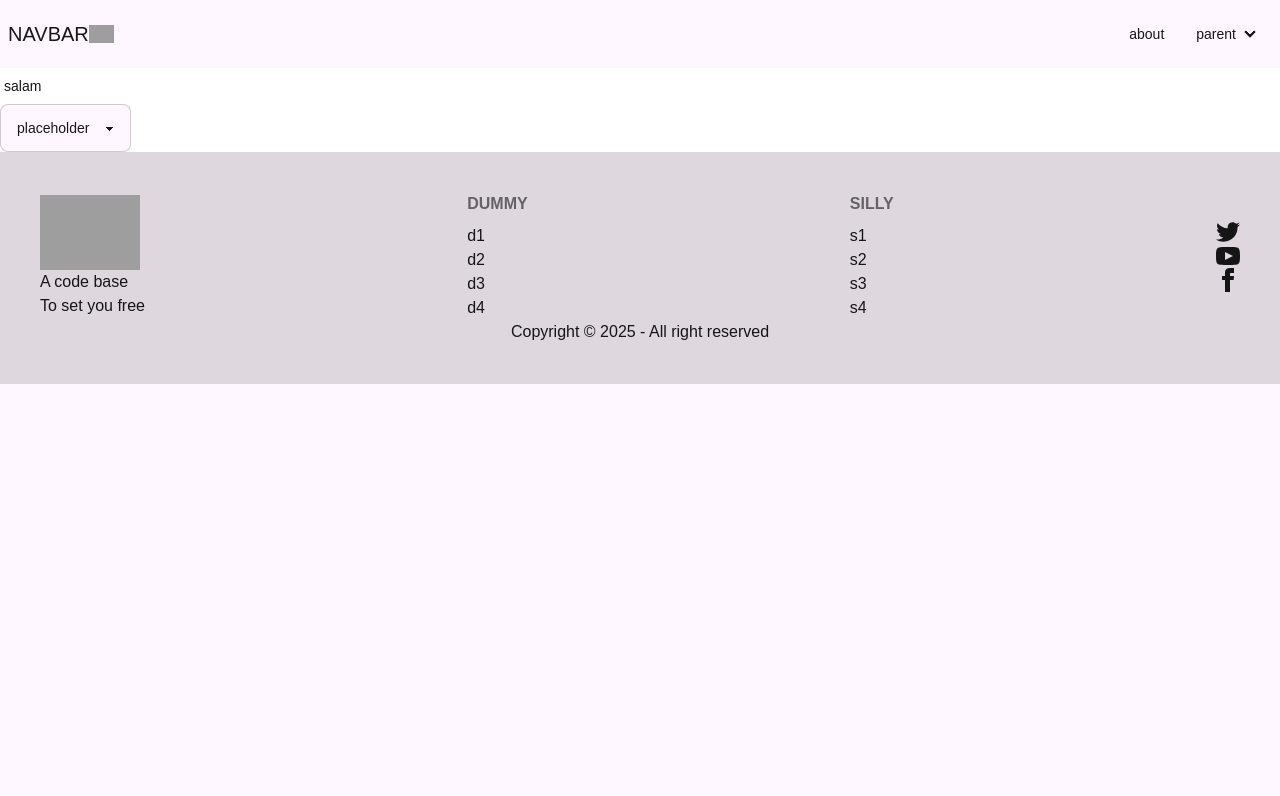
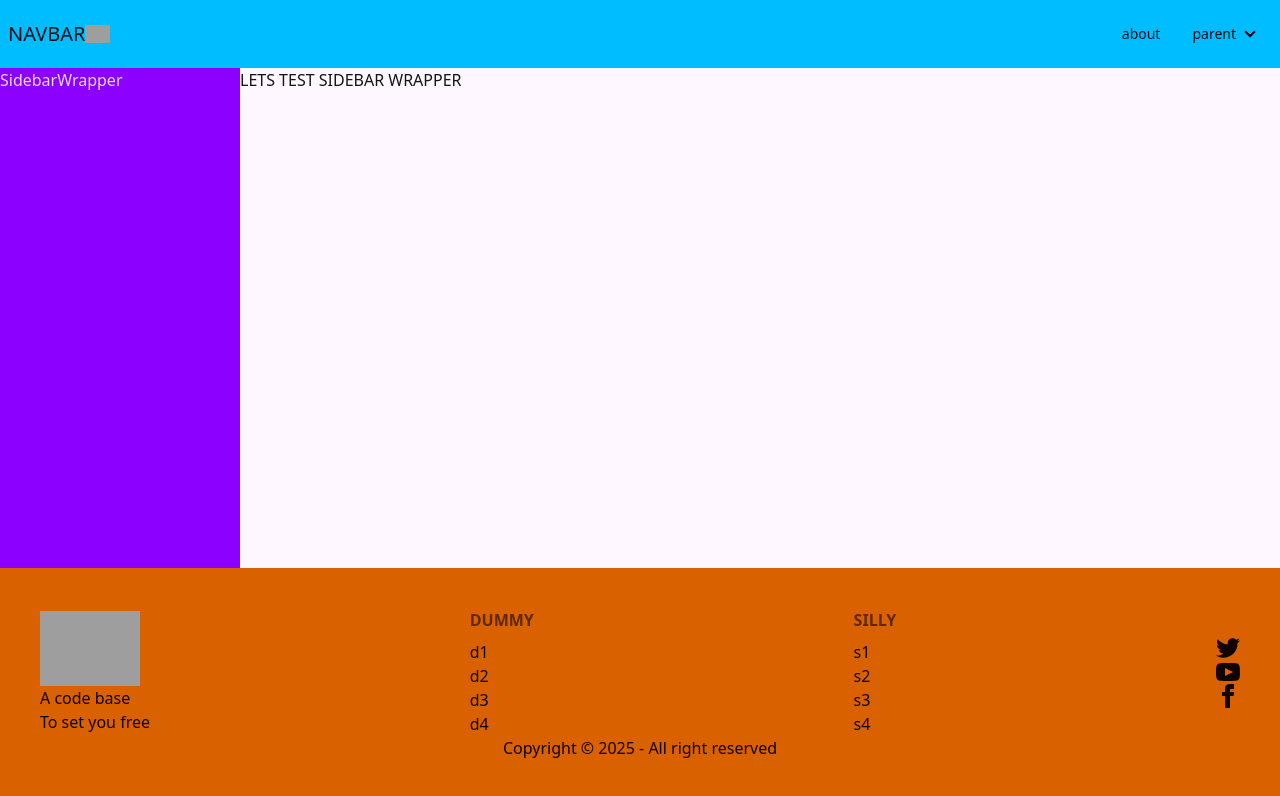
Before and after one commit to arsamhb/mother-react-repo, a Next.js app: page / in a window 1280 px wide. Shown: the top 796 px of the page. Built offline with nearby package versions, Linux system fonts and the light colour scheme; grey boxes are pictures that could not be loaded.

Commit message:
feat: SidebarWrapper component added

```diff
--- a/package.json
+++ b/package.json
@@ -14,7 +14,8 @@
     "axios": "^1.7.9",
     "next": "15.1.3",
     "react": "^19.0.0",
-    "react-dom": "^19.0.0"
+    "react-dom": "^19.0.0",
+    "react-toastify": "^11.0.2"
   },
   "devDependencies": {
     "@eslint/eslintrc": "^3",
--- a/src/app/dummy/page.tsx
+++ b/src/app/dummy/page.tsx
@@ -1,6 +1,12 @@
+import { useGetDummy } from "@/features/dummy/api/dummy.api";
+import { useEffect } from "react";
+import { toast } from "react-toastify";
+
 type Props = {};
 
 const About = (props: Props) => {
+  const { data, isError, error } = useGetDummy();
+
   return <div>A NEW ROUTE</div>;
 };
 
--- a/src/app/layout.tsx
+++ b/src/app/layout.tsx
@@ -3,6 +3,7 @@ import type { Metadata } from "next";
 import "@/globals.css";
 import Navbar from "@/shared/component/layout/Navbar";
 import Footer from "@/shared/component/layout/Footer";
+import SidebarWrapper from "@/shared/component/layout/SidebarWrapper";
 
 export const metadata: Metadata = {
   title: "Create Next App",
@@ -24,7 +25,6 @@ export default function RootLayout({
     // ADD THIS CLASS TO HTML ELEMENT FOR ADDING THE FONT className={customFont.className}
     <html lang="en">
       <body>
-        <main>
         <Navbar
           title="NAVBAR"
           items={[
@@ -35,7 +35,10 @@ export default function RootLayout({
             },
           ]}
         />
+        <main>
+          <SidebarWrapper />
           {children}
+        </main>
         <Footer
           linkGroups={[
             {
@@ -58,7 +61,6 @@ export default function RootLayout({
             },
           ]}
         />
-        </main>
       </body>
     </html>
   );
--- a/src/app/page.tsx
+++ b/src/app/page.tsx
@@ -1,26 +1,5 @@
 "use client";
 
-import SelectInput from "@/shared/component/UI/SelectInput";
-import { useState } from "react";
-
 export default function Home() {
-  const [val, setVal] = useState<string>("");
-
-  return (
-    <div className="flex flex-col gap-4">
-      <SelectInput
-
-        label="salam"
-        placeholder="placeholder"
-        selected={val}
-        setSelected={setVal}
-        options={[
-          { key: "a", value: "aa" },
-          { key: "b", value: "bb" },
-          { key: "c", value: "cc" },
-          { key: "v", value: "vv" },
-        ]}
-      />
-    </div>
-  );
+  return <div className="flex flex-col gap-4">LETS TEST SIDEBAR WRAPPER</div>;
 }
--- a/src/globals.css
+++ b/src/globals.css
@@ -1,18 +1,6 @@
 @tailwind base;
 @tailwind components;
 @tailwind utilities;
-
-:root {
-  --background: #ffffff;
-  --foreground: #171717;
-}
-
-@media (prefers-color-scheme: dark) {
-  :root {
-    --background: #ededed;
-    --foreground: #0a0a0a;
-  }
-}
 
 /*
 SOME SUGGESTED CSS STYLING
@@ -20,21 +8,21 @@ SOME SUGGESTED CSS STYLING
   direction: rtl;
 } */
 
-/*
-SOME SUGGESTED CSS STYLING
-#root {
+/* #root {
   width: 100vw;
   min-height: 100vh;
 } */
 
+/* MAIN ELEMENTS STYLING */
 body {
-  color: var(--foreground);
-  background: var(--background);
-  font-family: Arial, Helvetica, sans-serif;
+  @apply min-h-[100vh] flex flex-col;
 }
 
+main {
+  @apply flex flex-grow;
+}
 
-/* Button COMPONENT CONFIGURATION */
+/* Button */
 .custom-button-primary {
   @apply btn btn-primary;
 }
@@ -43,35 +31,33 @@ body {
   @apply btn btn-secondary;
 }
 
-
-/* CheckboxInput COMPONENT CONFIGURATION */
+/* CheckboxInput */
 .custom-checkbox-input {
-  @apply checkbox checkbox-primary border-2
+  @apply checkbox checkbox-primary border-2;
 }
 
 .custom-checkbox-input-label {
-  @apply cursor-pointer label
+  @apply cursor-pointer label;
 }
 
 .custom-checkbox-input-label-text {
-  @apply label-text
+  @apply label-text;
 }
 
-
-/* SelectInput COMPONENT CONFIGURATION */
+/* SelectInput */
 .custom-select-input-label {
-  @apply w-full max-w-xs
+  @apply w-full max-w-xs;
 }
 
 .custom-select-input-label-text {
-  @apply label-text
+  @apply label-text;
 }
 
 .custom-select-input {
-  @apply select select-bordered
+  @apply select select-bordered;
 }
 
-/* TextInput COMPONENT CONFIGURATION */
+/* TextInput */
 .custom-text-input-label {
   @apply input input-bordered flex items-center gap-2;
 }
@@ -84,8 +70,7 @@ body {
   @apply text-error;
 }
 
-
-/* ModalWrapper COMPONENT CONFIGURATION */
+/* ModalWrapper */
 .custom-modal {
   @apply relative pt-lg pr-md pb-md p-md shadow-lg rounded-lg;
 }
@@ -98,8 +83,7 @@ body {
   @apply absolute top-2 left-4;
 }
 
-
-/* Accordion COMPONENT CONFIGURATION */
+/* Accordion */
 .custom-accordion-title {
   @apply bg-primary p-2 rounded-t-lg;
 }
@@ -108,48 +92,50 @@ body {
   @apply bg-primary-content rounded-b-lg;
 }
 
-
-/* Navbar COMPONENT CONFIGURATION */
+/* Navbar */
 .custom-navbar {
-  @apply navbar bg-base-100
+  @apply navbar bg-accent text-accent-content;
 }
 
 .custom-navbar-start {
-  @apply navbar-start
+  @apply navbar-start;
 }
 
 .custom-navbar-end {
-  @apply navbar-end hidden lg:flex
+  @apply navbar-end hidden lg:flex;
 }
 
-
-/* Footer COMPONENT CONFIGURATION */
+/* Footer */
 .custom-footer {
-  @apply flex items-center flex-col justify-between bg-base-200 text-base-content p-10;
+  @apply flex items-center flex-col justify-between text-secondary-content p-10 bg-secondary;
 }
 
-.custom-footer>section {
+.custom-footer > section {
   @apply flex items-center flex-col md:flex-row justify-between w-full;
 }
 
-.custom-footer>section>nav {
+.custom-footer > section > nav {
   @apply flex items-start flex-col justify-between;
 }
 
 .custom-footer-title {
-  @apply footer-title
+  @apply footer-title;
 }
 
+/* SidebarWrapper */
+.custom-sidebar-styling {
+  @apply flex flex-col w-60 text-primary-content bg-primary;
+}
 
-/* Skeleton COMPONENT CONFIGURATION */
+/* Skeleton */
 .custom-skeleton-circle {
-  @apply skeleton shrink-0 rounded-full
+  @apply skeleton shrink-0 rounded-full;
 }
 
 .custom-skeleton-rectangle {
-  @apply skeleton
+  @apply skeleton;
 }
 
 .custom-skeleton-line {
-  @apply skeleton h-4
+  @apply skeleton h-4;
 }
--- /dev/null
+++ b/src/shared/component/layout/SidebarWrapper/index.tsx
@@ -0,0 +1,9 @@
+import React from "react";
+
+interface ISidebarWrapper {}
+
+const SidebarWrapper: React.FC<ISidebarWrapper> = () => {
+  return <nav className="custom-sidebar-styling">SidebarWrapper</nav>;
+};
+
+export default SidebarWrapper;
```
Also changed, not shown: src/features/dummy/api/dummy.api.ts (+5 -5 lines), 1 other file (tests, documents, lock files or other folders). Lines whose indentation alone changed are shown as unchanged.
